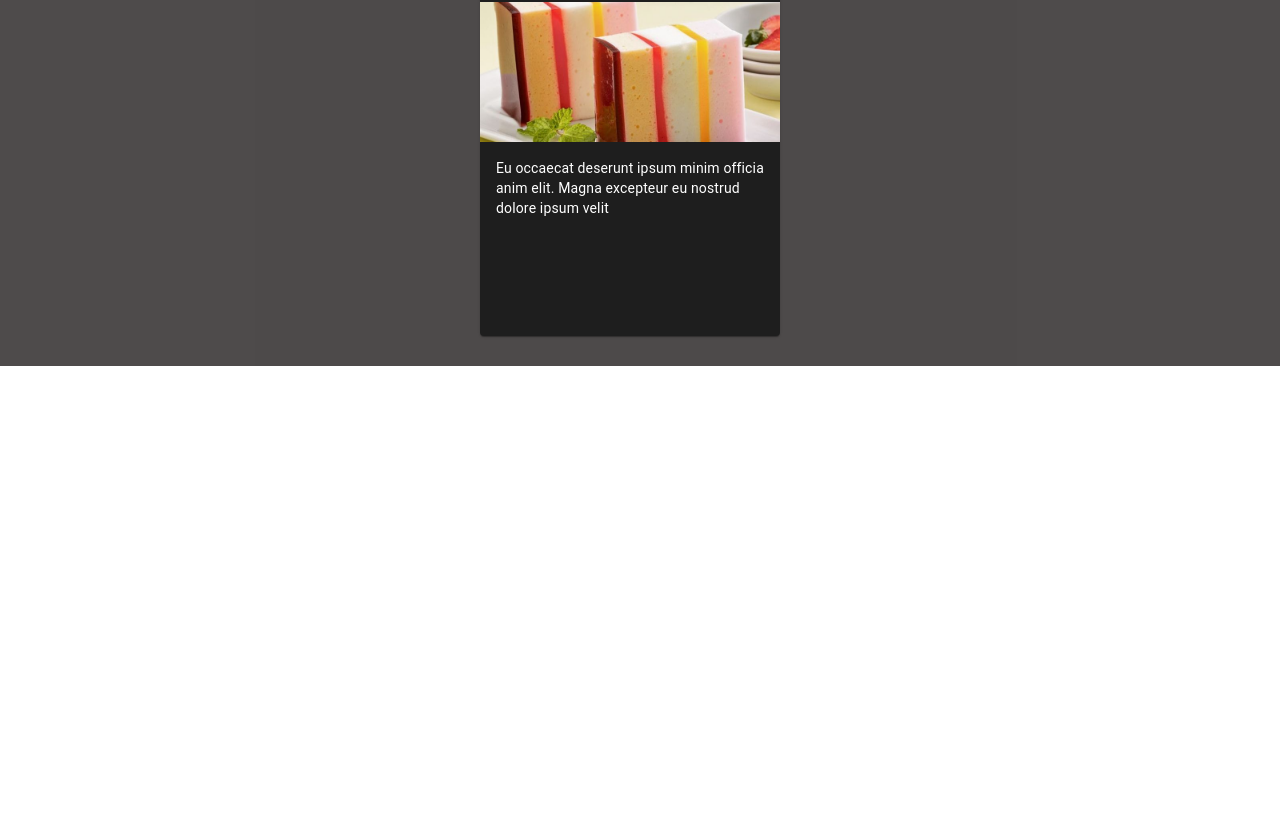
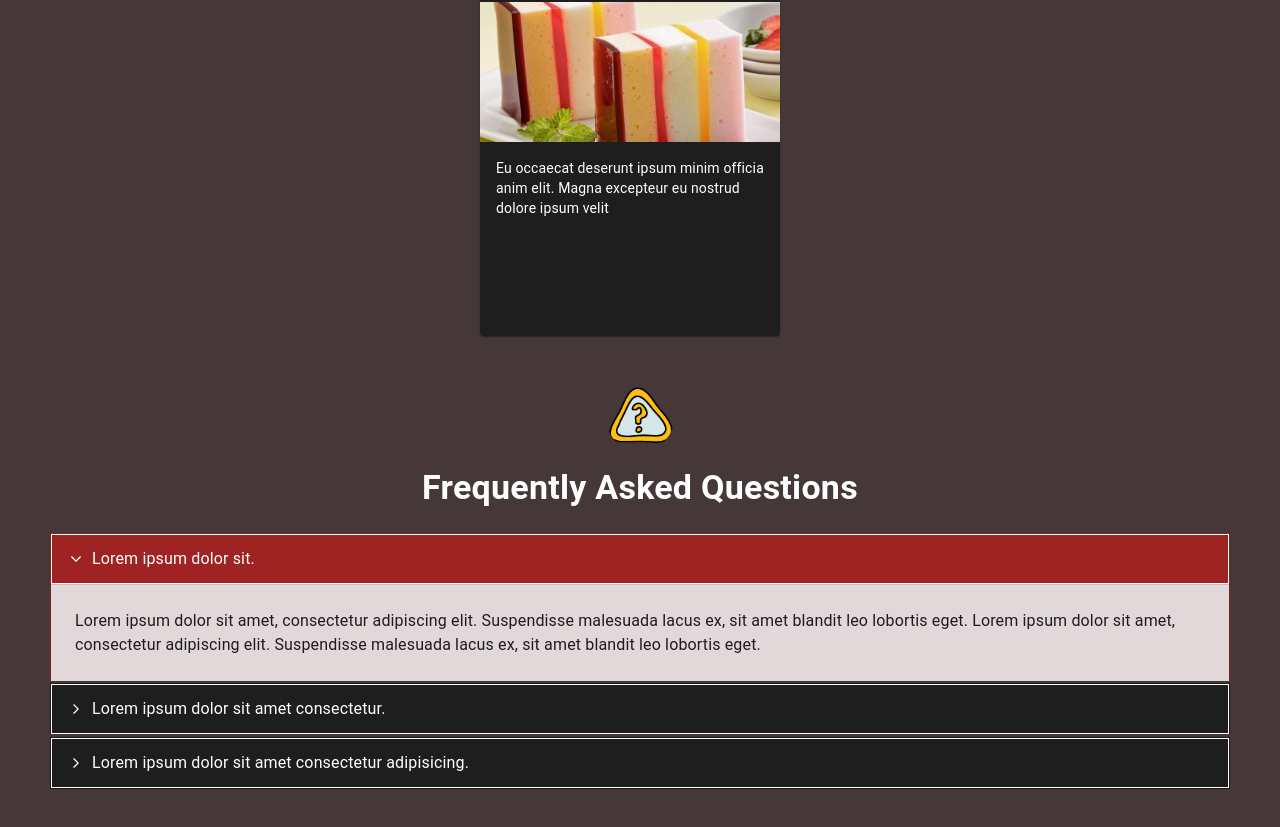
Before and after one commit to adinghabsyi/Project-Resto-React, a React (Vite) app: page / in a window 1280 px wide. Shown: the part 2814-3641 px from the top of the page. Before the commit the page ends 3180 px from the top, so only its background shows below. Built offline with nearby package versions, Linux system fonts and the light colour scheme.

Commit message:
Make FAQ Section

```diff
--- a/src/App.css
+++ b/src/App.css
@@ -9,10 +9,16 @@
     flex-wrap: wrap;
     justify-content: center;
     margin: 0 auto;
-    margin-bottom: 30px;
+    margin-bottom: 45px;
 }
 
 .card-content {
     margin-top: 30px;
     padding-right: 20px;
 }
+
+.faq-section {
+    max-width: 1285px;
+    margin: 0 auto;
+    margin-bottom: 40px;
+}
--- a/src/App.jsx
+++ b/src/App.jsx
@@ -4,11 +4,14 @@ import './SCSS/main.scss'
 import menuData from './objectMenu/menuMakanan' // Import menuData
 import MenuList from './Components/menuList'
 import NavigationBar from "./Components/NavigationBar"
+import CustomizedAccordions from './Components/FAQ'
 
 function App() {
   return (
     <>
       <NavigationBar />
+
+
 
       <div className='card-section'>
         <MenuList menu={menuData.salad} />
@@ -31,6 +34,10 @@ function App() {
         <MenuList menu={menuData.biskuit} />
         <MenuList menu={menuData.puding} />
       </div>
+
+      <div className='faq-section'>
+        <CustomizedAccordions />
+      </div>
     </>
   );
 }
--- /dev/null
+++ b/src/Components/FAQ.jsx
@@ -0,0 +1,119 @@
+import * as React from 'react';
+import { styled } from '@mui/material/styles';
+import ArrowForwardIosSharpIcon from '@mui/icons-material/ArrowForwardIosSharp';
+import MuiAccordion from '@mui/material/Accordion';
+import MuiAccordionSummary from '@mui/material/AccordionSummary';
+import MuiAccordionDetails from '@mui/material/AccordionDetails';
+import Typography from '@mui/material/Typography';
+import { createTheme } from '@mui/material/styles';
+import Avatar from '@mui/material/Avatar';
+import Stack from '@mui/material/Stack';
+
+const theme = createTheme({
+  palette: {
+    primary: {
+      white: '#E1D9D9',
+      main: '#A02323',
+      dark: '#1e1e1e',
+      contrastText: '#fff',
+    },
+    secondary: {
+      light: '#ff7961',
+      main: '#f44336',
+      dark: '#ba000d',
+      contrastText: '#000',
+    },
+  },
+});
+
+const Accordion = styled((props) => (
+  <MuiAccordion disableGutters elevation={0} square {...props} />
+))(({ theme }) => ({
+  border: `1px solid ${theme.palette.divider}`,
+  '&:not(:last-child)': {
+    borderBottom: 0,
+  },
+  '&:before': {
+    display: 'none',
+  },
+}));
+
+const AccordionSummary = styled((props) => (
+    <MuiAccordionSummary
+      expandIcon={<ArrowForwardIosSharpIcon sx={{ fontSize: '1rem', color: theme.palette.primary.contrastText, borderRadius: '50%', padding: '2px' }} />}
+      {...props}
+    />
+  ))(({ theme }) => ({
+    backgroundColor: theme.palette.primary.white,
+    flexDirection: 'row-reverse',
+    border: `1px solid ${theme.palette.primary.contrastText}`,
+    '& .MuiAccordionSummary-expandIconWrapper.Mui-expanded': {
+      transform: 'rotate(90deg)',
+    },
+    '& .MuiAccordionSummary-content': {
+      marginLeft: theme.spacing(1),
+    },
+  }));
+
+
+const AccordionDetails = styled(MuiAccordionDetails)(({ theme }) => ({
+  padding: theme.spacing(3),
+  borderTop: '1px solid rgba(0, 0, 0, .125)',
+}));
+
+export default function CustomizedAccordions() {
+  const [expanded, setExpanded] = React.useState('panel1');
+
+  const handleChange = (panel) => (event, newExpanded) => {
+    setExpanded(newExpanded ? panel : false);
+  };
+
+  return (
+    <div>
+    <Stack alignItems="center">
+        <Avatar alt="faq icon" src="./src/assets/icons/faq-icon.png" sx={{ width: 70, height: 70, marginBottom: 2,}} />
+    </Stack>
+    <Typography variant='h4' align='center' sx={{ fontWeight: 'bold', marginBottom: 3, color: theme.palette.primary.contrastText, }}>Frequently Asked Questions</Typography>
+
+      <Accordion expanded={expanded === 'panel1'} onChange={handleChange('panel1')} sx={{ backgroundColor: theme.palette.primary.main, marginBottom:0.3, }} >
+        <AccordionSummary aria-controls="panel1d-content" id="panel1d-header">
+          <Typography sx={{ color: theme.palette.primary.contrastText  }}>Lorem ipsum dolor sit.</Typography>
+        </AccordionSummary>
+        <AccordionDetails sx={{ backgroundColor: theme.palette.primary.white }}>
+          <Typography>
+            Lorem ipsum dolor sit amet, consectetur adipiscing elit. Suspendisse
+            malesuada lacus ex, sit amet blandit leo lobortis eget. Lorem ipsum dolor
+            sit amet, consectetur adipiscing elit. Suspendisse malesuada lacus ex,
+            sit amet blandit leo lobortis eget.
+          </Typography>
+        </AccordionDetails>
+      </Accordion>
+      <Accordion expanded={expanded === 'panel2'} onChange={handleChange('panel2')} sx={{ backgroundColor: theme.palette.primary.dark, marginBottom:0.3, }}>
+        <AccordionSummary aria-controls="panel2d-content" id="panel2d-header">
+          <Typography sx={{ color: theme.palette.primary.contrastText  }}>Lorem ipsum dolor sit amet consectetur.</Typography>
+        </AccordionSummary>
+        <AccordionDetails sx={{ backgroundColor: theme.palette.primary.white }}>
+          <Typography>
+            Lorem ipsum dolor sit amet, consectetur adipiscing elit. Suspendisse
+            malesuada lacus ex, sit amet blandit leo lobortis eget. Lorem ipsum dolor
+            sit amet, consectetur adipiscing elit. Suspendisse malesuada lacus ex,
+            sit amet blandit leo lobortis eget.
+          </Typography>
+        </AccordionDetails>
+      </Accordion>
+      <Accordion expanded={expanded === 'panel3'} onChange={handleChange('panel3')}  sx={{ backgroundColor: theme.palette.primary.dark }}>
+        <AccordionSummary aria-controls="panel3d-content" id="panel3d-header">
+          <Typography sx={{ color: theme.palette.primary.contrastText  }}>Lorem ipsum dolor sit amet consectetur adipisicing.</Typography>
+        </AccordionSummary>
+        <AccordionDetails sx={{ backgroundColor: theme.palette.primary.white }}>
+          <Typography>
+            Lorem ipsum dolor sit amet, consectetur adipiscing elit. Suspendisse
+            malesuada lacus ex, sit amet blandit leo lobortis eget. Lorem ipsum dolor
+            sit amet, consectetur adipiscing elit. Suspendisse malesuada lacus ex,
+            sit amet blandit leo lobortis eget.
+          </Typography>
+        </AccordionDetails>
+      </Accordion>
+    </div>
+  );
+}
--- a/src/Components/card.jsx
+++ b/src/Components/card.jsx
@@ -24,7 +24,7 @@ const theme = createTheme({
   },
 });
 
-export default function ActionAreaCard({ harga, title, subheader, img, alt, name, desc }) {
+export default function ActionAreaCard({ harga, title, subheader, img, alt, desc }) {
   return (
     <div className='card-content'>
       <Card sx={{ width: 300, height: 420, backgroundColor: theme.palette.primary.dark }}>
--- a/src/SCSS/main.scss
+++ b/src/SCSS/main.scss
@@ -1,4 +1,4 @@
-$primary-color: rgba(42, 38, 38, 0.83);
+$primary-color: rgb(70, 56, 56);
 
 body {
     background-color: $primary-color;
```
Also changed, not shown: src/assets/icons/faq-icon.png (added).
